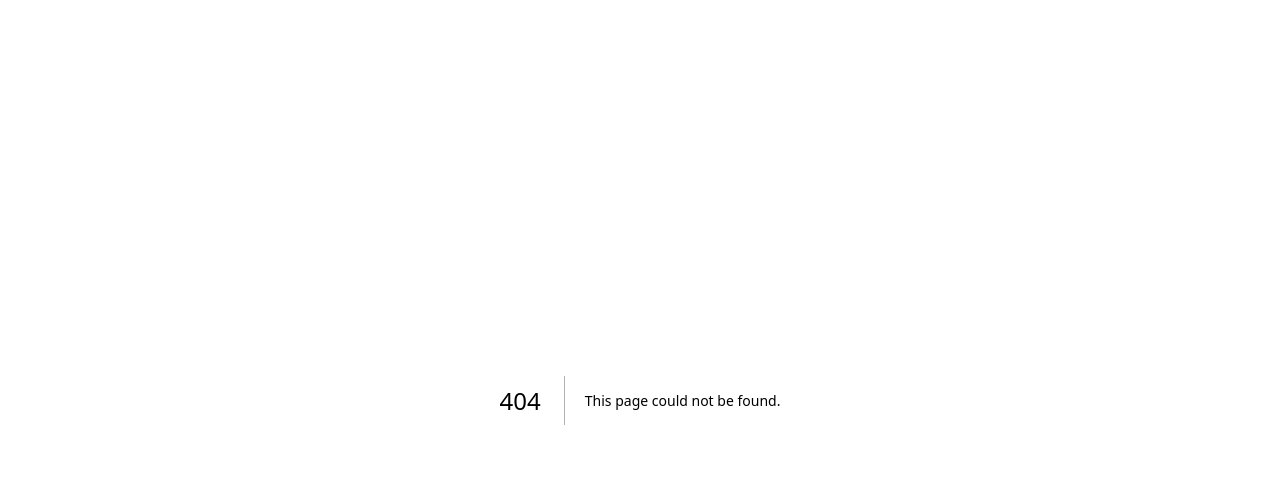
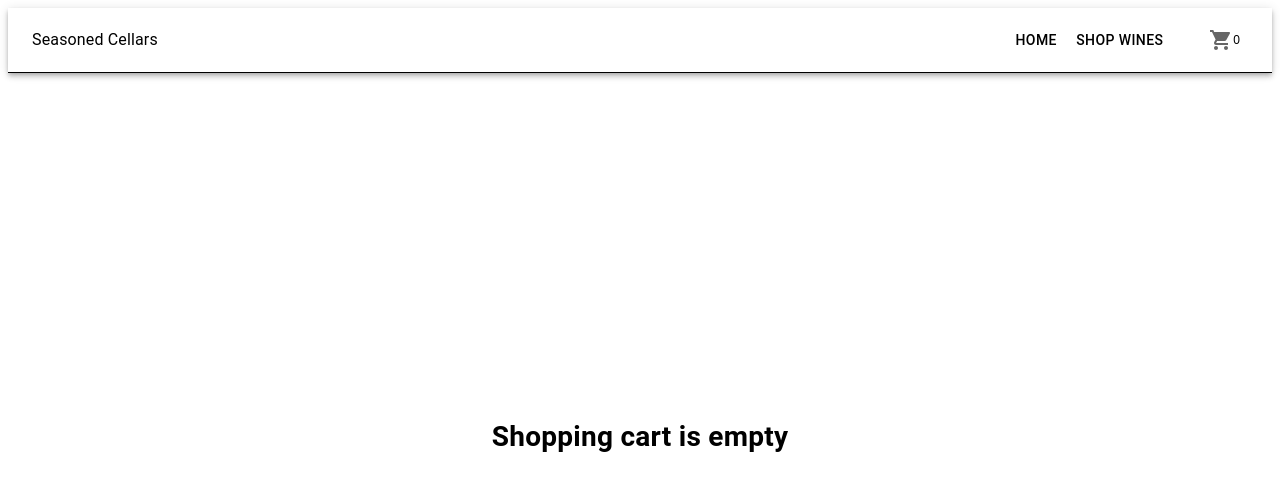
Before and after one commit to ColinHammarberg/next_project, a Next.js app in the folder my-ecommerce-site/: page /checkoutpage in a window 1280 px wide. Before the commit this address had no page. Shown: the top 490 px of the page. Built offline with nearby package versions, Linux system fonts and the light colour scheme.

Commit message:
resolve issue with page naming corresponding to pathname routes

```diff
--- a/my-ecommerce-site/pages/Checkout.js
+++ b/my-ecommerce-site/pages/checkoutpage.js
@@ -43,7 +43,7 @@ export default function CheckOut() {
       setOrderDetails({ cartItems, cartValueTotal });
       await new Promise((resolve) => setTimeout(resolve, 3500));
       router.push({
-        pathname: '/confirmation',
+        pathname: '/confirmationpage',
       });
       setCartItems([]);
       setIsLoading(false);
--- a/my-ecommerce-site/pages/components/Header/Header.jsx
+++ b/my-ecommerce-site/pages/components/Header/Header.jsx
@@ -17,7 +17,7 @@ export default function Header({ data }) {
     },
     {
       text: 'Shop Wines',
-      href: '/products',
+      href: '/productspage',
     },
     // {
     //   text: 'About Us',
@@ -45,7 +45,7 @@ export default function Header({ data }) {
           <div className="cart">
             <IconButton
               disabled={cartItems?.length <= 0}
-              onClick={() => handleNavigation('/checkout')}
+              onClick={() => handleNavigation('/checkoutpage')}
               className={cartItems?.length > 0 && 'active'}
             >
               <ShoppingCartIcon />
```
Also changed, not shown: my-ecommerce-site/pages/confirmationpage.js (renamed from my-ecommerce-site/pages/Confirmation.js), my-ecommerce-site/pages/productspage.js (renamed from my-ecommerce-site/pages/products.js).
